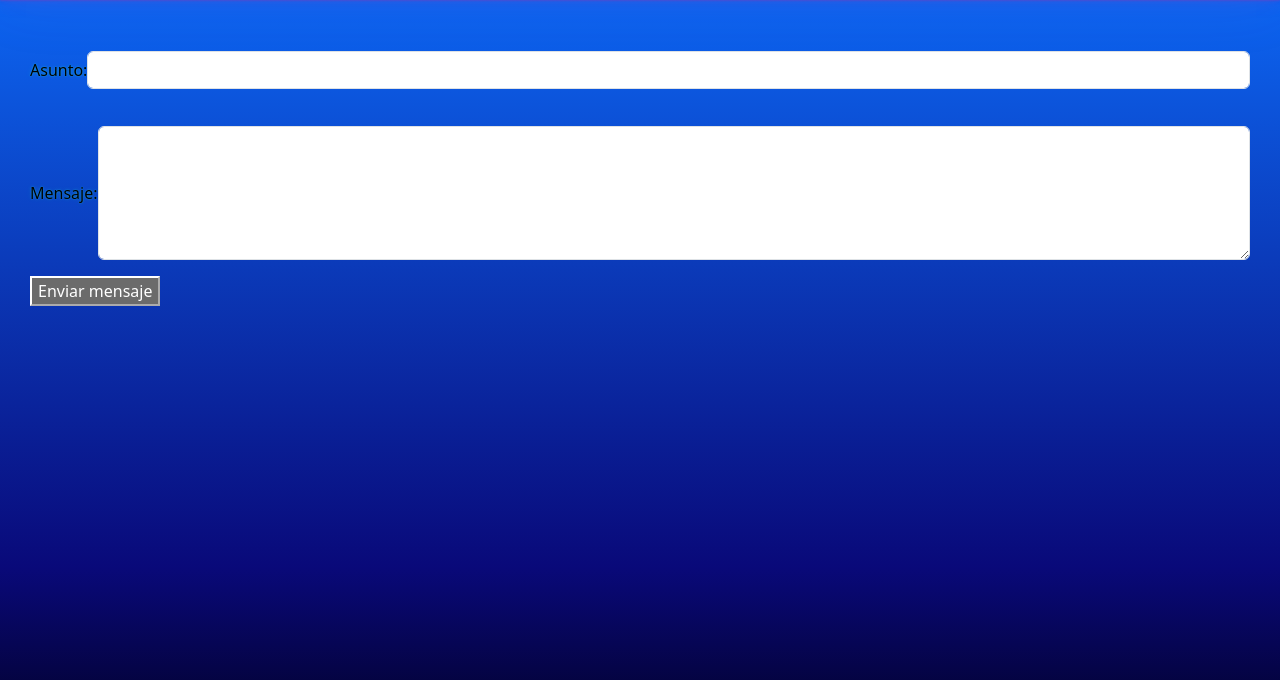
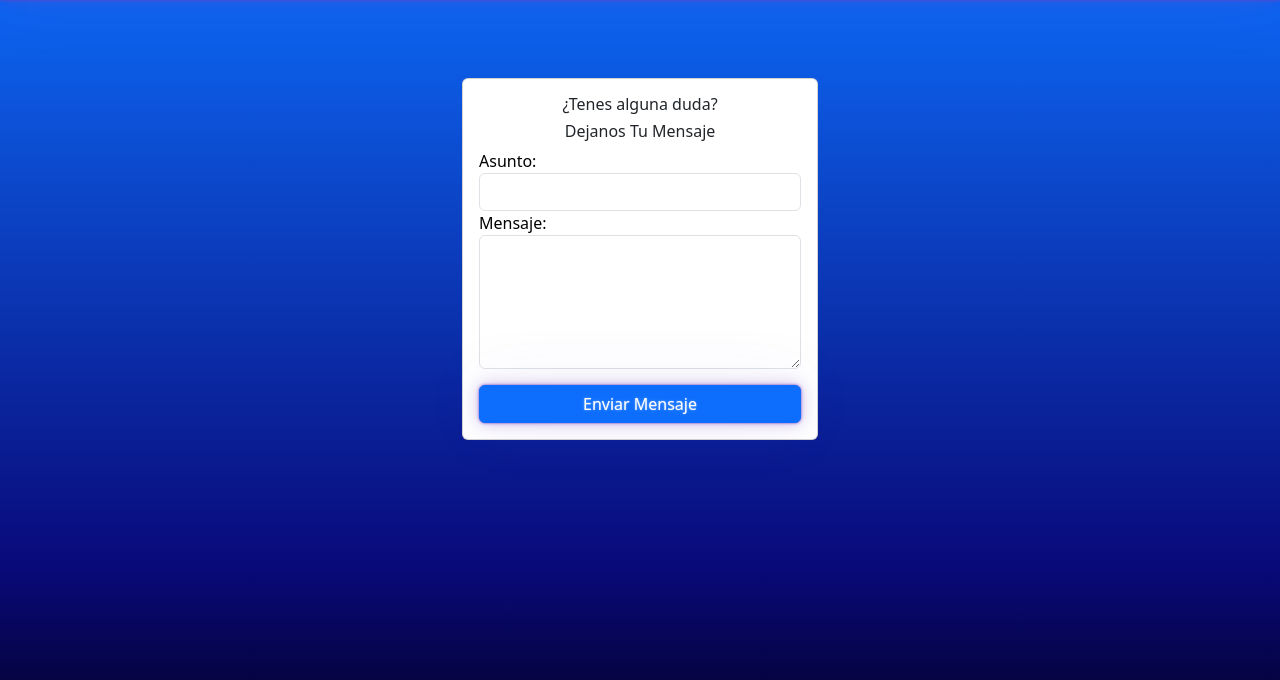
Before and after one commit to Grupo7-Informatorio/Grupo7_Comision7_Proyecto_Final_Info, a Django app: page /contacto/enviar-mensaje/ in a window 1280 px wide. Shown: the part 56-736 px from the top of the page. Run offline with Django 4.2, Linux system fonts and the light colour scheme; the visitor is signed in with stand-in values (Sample User, id 1); some libraries are stand-ins or nearby versions; some web fonts are replaced.

Commit message:
estilos en los formularios login, contacto, registro.html

```diff
--- a/DefiBlog/templates/contacto/contacto.html
+++ b/DefiBlog/templates/contacto/contacto.html
@@ -1,6 +1,23 @@
-{% extends 'base.html' %} {% block contenido %}
-<form method="post">
-  {% csrf_token %} {{form.as_p}}
-  <button type="submit" class="custom-button">Enviar mensaje</button>
-</form>
+{% extends 'base.html' %}
+
+{% block contenido %}
+
+
+<main class="container">
+  <div class="row">
+    <div class="col-md-4 offset-md-4 mt-5">
+      <form method="post" class="card card-body">
+        <h6 class="text-center">¿Tenes alguna duda?</h6>
+        <h6 class="text-center">Dejanos Tu Mensaje</h6>
+        {% csrf_token %}
+        {{form.as_table}}
+
+        <button type="submit " class="btn btn-primary mt-3">Enviar Mensaje</button>
+      </form>
+    </div>
+
+  </div>
+
+</main>
+
 {% endblock contenido %}
```
